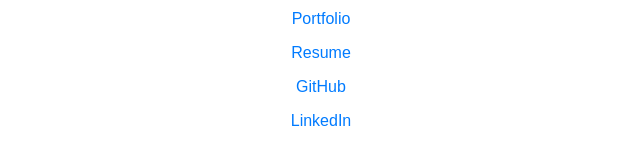
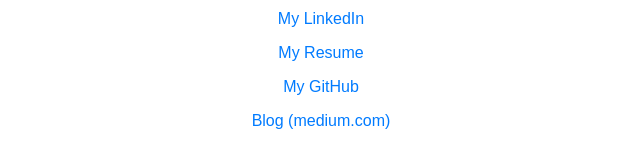
Before and after one commit to the1mills/the1mills.github.io, a plain HTML site: page index.html in a window 1280 px wide. Shown: the part 212-380 px from the top of the page, without its empty margins (319-959 px from the left). Drawn offline with nearby package versions, Linux system fonts and the light colour scheme.

Commit message:
squash-this-commit

```diff
--- a/index.html
+++ b/index.html
@@ -49,10 +49,10 @@
             <h1>Your Name</h1>
             <img src="img.png" alt="Your Name" class="profile-photo">
             <ul class="links-list">
-                <li><a href="https://link_to_your_portfolio.com">Portfolio</a></li>
-                <li><a href="https://link_to_your_resume.com">Resume</a></li>
-                <li><a href="https://link_to_your_github.com">GitHub</a></li>
-                <li><a href="https://link_to_your_linkedin.com">LinkedIn</a></li>
+                <li><a target="_blank" href="https://linkedin.com/in/alexanderdmills">My LinkedIn</a></li>
+                <li><a target="_blank" href="https://docs.google.com/document/d/1Xz1e76LA6A8DD0npeektfI84pJ4nAmbcNuCyEEbJLxM/edit?usp=sharing">My Resume</a></li>
+                <li><a target="_blank" href="https://github.com/oresoftware">My GitHub</a></li>
+                <li><a target="_blank" href="https://medium.com/@oresoftware">Blog (medium.com)</a></li>
             </ul>
         </div>
     </div>
```
Also changed, not shown: 1 other file.
